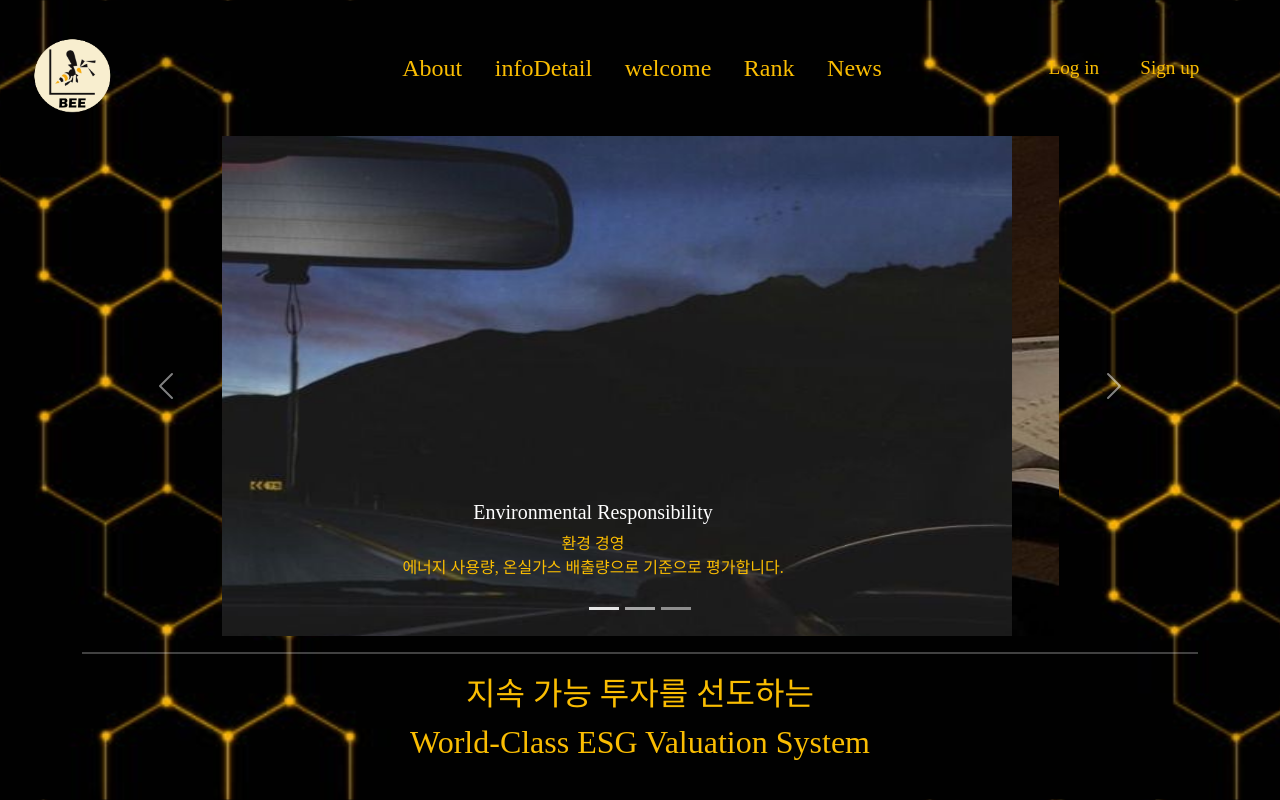
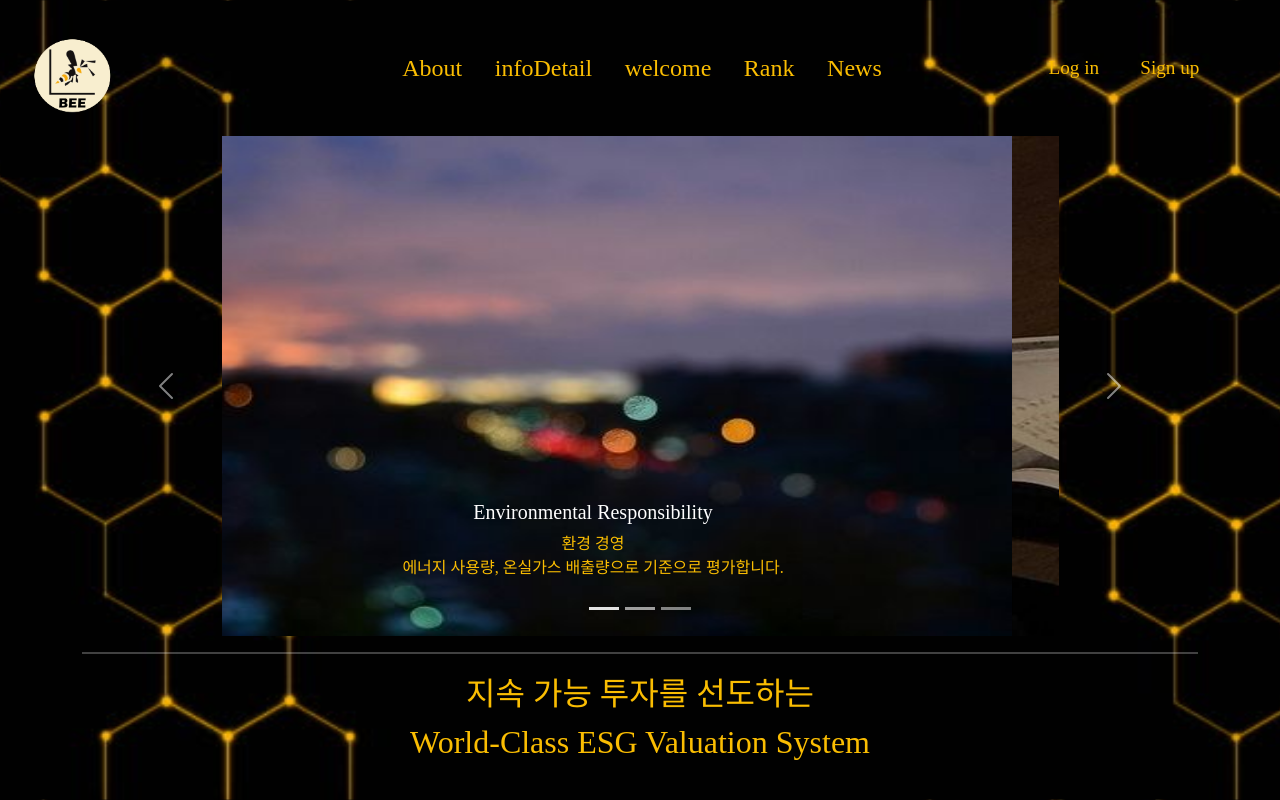
Before and after one commit to ssw02238/BEE, a Vue app in the folder Frontend/: page /serviceIntro in a window 1280 px wide. Shown: the top 800 px of the page. Built offline with nearby package versions, Linux system fonts and the light colour scheme; a web font is replaced by a local one; what vue-sequential-entrance would draw is missing.

Commit message:
CHORE: for pull develop

```diff
--- a/Frontend/src/components/NavBar.vue
+++ b/Frontend/src/components/NavBar.vue
@@ -2,14 +2,16 @@
   <div>
     <div class="total-nav">
       <div class="navbar">
-        <div style="width: 20%; ">
+        <div style="width: 20%;">
        <div class="logo">
         <RouterLink :to="{ name: 'main' }">
             <img src="@/assets/logo.png" width="150" class="pt-2">
         </RouterLink>
       </div>
         </div>
+
         <div style="width: 80%; display: contents">
+
         <nav class="nav main-nav">
           <RouterLink class="routerLink" :to="{ name: 'serviceIntro' }">
             <p class="nav-text">About</p>
@@ -27,6 +29,7 @@
             <p class="nav-text">News</p>
           </RouterLink>
         </nav>
+
 
         <nav class="nav sub-nav" v-if="isLogin">
           <RouterLink class="routerLink" :to="{ name: 'myPage' }">
@@ -50,7 +53,6 @@
             <h3 slot="header" style="color:#FABD02">Sign Up </h3>
           </modal2>
         </nav>
-
         </div>
       </div>
     </div>
--- a/Frontend/src/components/Top.vue
+++ b/Frontend/src/components/Top.vue
@@ -91,7 +91,7 @@ export default {
         s2: Number,
         s3: Number,
         g1: Number,
-        g2: Number,
+        g2: String,
         g3: Number,
         g4: Number,
         g5: Number
--- a/Frontend/src/views/Intro/serviceIntro.vue
+++ b/Frontend/src/views/Intro/serviceIntro.vue
@@ -10,7 +10,7 @@
       </div>
       <div class="carousel-inner" style="width:75%;margin: auto;">
         <div class="carousel-item active" style="display:block;">
-          <img src="@/assets/carousel1.jpg" class="d-block w-100" alt="image1">
+          <img src="@/assets/1.jpg" class="d-block w-100" alt="image1">
           <div class="carousel-caption d-none d-md-block">
             <h5>Environmental Responsibility</h5>
             <p id="font"> 환경 경영 <br> 에너지 사용량, 온실가스 배출량으로 기준으로 평가합니다. </p>
@@ -24,7 +24,7 @@
           </div>
         </div>
         <div class="carousel-item">
-          <img src="@/assets/1.jpg" class="d-block w-100" alt="image3">
+          <img src="@/assets/carousel1.jpg" class="d-block w-100" alt="image3">
           <div class="carousel-caption d-none d-md-block">
             <h5>Governance</h5>
             <p id="font">기업 지배 구조 <br> 투명한 지배구조를 갖춘 기업으로, 이사회 독립성, 배당 성향 등으로 평가합니다.  </p>
--- a/Frontend/src/views/main.vue
+++ b/Frontend/src/views/main.vue
@@ -115,7 +115,13 @@ export default {
           this.s2 = res.data.social_evaluation[0].average_term
           this.s3 = res.data.social_evaluation[0].term_ratio
           this.g1 = res.data.governance_evaluation[0].board_ration
-          this.g2 = res.data.governance_evaluation[0].board_independency
+          // this.g2 = res.data.governance_evaluation[0].board_independency
+          if (res.data.governance_evaluation[0].board_independency == true) {
+            this.g2 = '일치'
+          }
+          else{
+            this.g2 = '불일치'
+          }
           this.g3 = res.data.governance_evaluation[0].largest_shareholder
           this.g4 = res.data.governance_evaluation[0].salary_gap
           this.g5 = res.data.governance_evaluation[0].dividen_ratio
```
Also changed, not shown: 1 other file (tests, documents, lock files or other folders).
